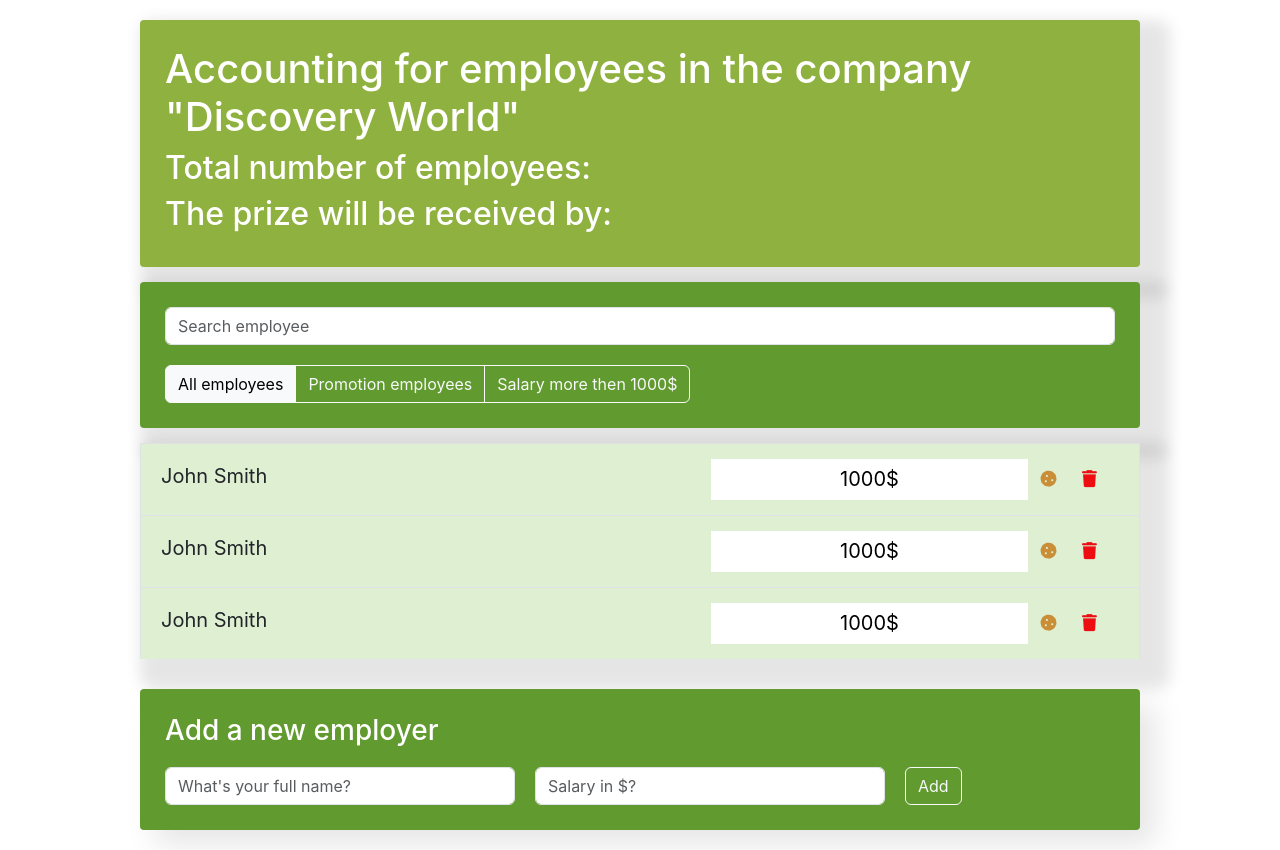
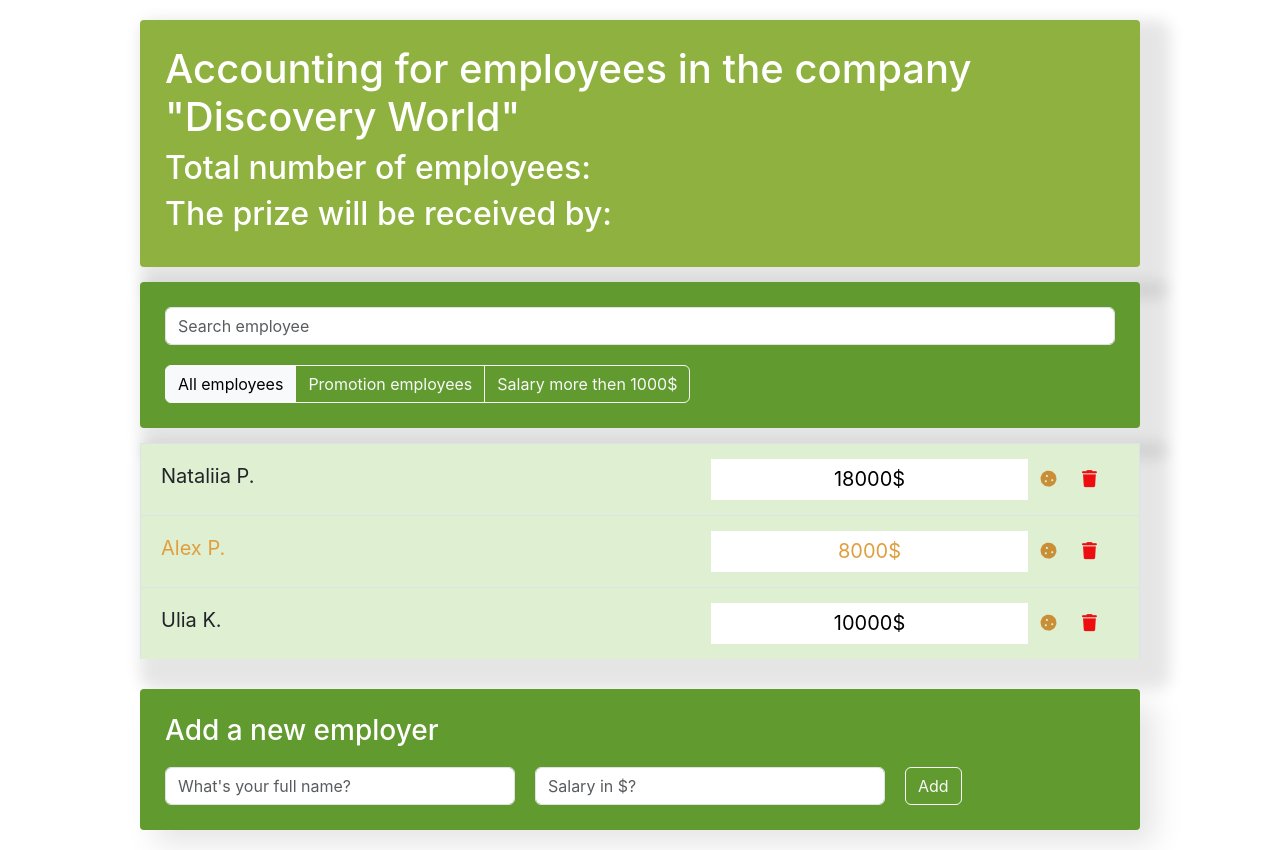
Before and after one commit to shadowpn/discovery, a React (Create React App) app in the folder discovery/: page / in a window 1280 px wide. Built offline with nearby package versions, Linux system fonts and the light colour scheme.

Commit message:
add prons to the list

```diff
--- a/discovery/src/components/app/app.js
+++ b/discovery/src/components/app/app.js
@@ -8,6 +8,11 @@
 
 
 function App() {
+   const data = [
+      { name: "Nataliia P.",salary: 18000, increase: false},
+      { name: "Alex P.",salary: 8000, increase: true},
+      { name: "Ulia K.",salary: 10000, increase: false},
+   ]
    return (
       <div className="app">
          <AppInfo/>
@@ -16,7 +21,7 @@
            <SearchPanel/>
            <AppFilter/>
          </div>
-           <EmployersList/>
+           <EmployersList data={data}/>
            <EmployersAddForm/>
 
       </div>
--- a/discovery/src/components/employers-list-item/employers-list-item.css
+++ b/discovery/src/components/employers-list-item/employers-list-item.css
@@ -29,7 +29,7 @@
     font-size: 17px;
     border: none;
     cursor: pointer;
-    background-color: transparent;
+    background-color: transparent;;
 }
 
 .list-group-item .btn-cookie {
--- a/discovery/src/components/employers-list-item/employers-list-item.js
+++ b/discovery/src/components/employers-list-item/employers-list-item.js
@@ -1,11 +1,15 @@
 import './employers-list-item.css';
 
-const EmployersListItem = () => {
-    return(
+const EmployersListItem = ({name, salary, increase}) => {
+    let classNames = "list-group-item d-flex justify-content-between";
+    if (increase) {
+        classNames += ' increase'; //к существующему классу добавляем еще один класс increase
+    }
+    return (
         <div className="employers-list-item">
-            <li className="list-group-item d-flex justify-content-between">
-                <span className="list-group-item-label">John Smith</span>
-                <input type="text" className="list-group-item-input" defaultValue="1000$"/>
+            <li className={classNames}>
+                <span className="list-group-item-label">{name}</span>
+                <input type="text" className="list-group-item-input" defaultValue={salary + "$"}/>
                 <div className='d-flex justify-content-center align-items-center'>
                     <button type="button"
                         className="btn-cookie btn-sm ">
--- a/discovery/src/components/employers-list/employers-list.js
+++ b/discovery/src/components/employers-list/employers-list.js
@@ -1,12 +1,16 @@
 import EmployersListItem from "../employers-list-item/employers-list-item";
 import './employers-list.css';
 
-const EmployersList = () => {
+const EmployersList = ({data}) => {
+
+    const elements = data.map(item => {
+        return (
+            <EmployersListItem name={item.name} salary={item.salary} increase={item.increase}/>
+        )
+    })
     return(
         <ul className="app-list list-group">
-          <EmployersListItem/>
-          <EmployersListItem/>
-          <EmployersListItem/>
+          {elements}
         </ul>
     );
 }
```
